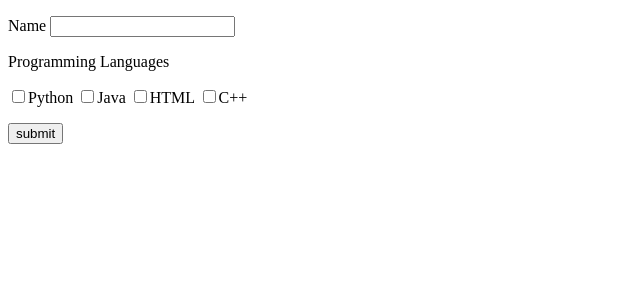
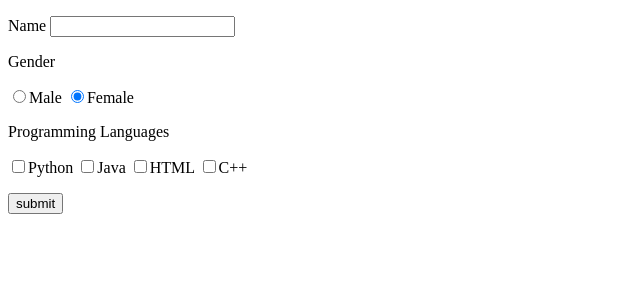
Before and after one commit to CSID-DGU/2022-2-OSSPrac-SSG-11, a Flask app: page / in a window 1280 px wide. Shown: the top 300 px of the page, without its empty margins (0-640 px from the left). Run offline with Flask 2, Linux system fonts and the light colour scheme.

Commit message:
add gender

```diff
--- a/TeamHw_3_Code/main.py
+++ b/TeamHw_3_Code/main.py
@@ -10,6 +10,7 @@ def result():
    if request.method == 'POST':
       result = dict()
       result['Name'] = request.form.get('Name')
+      result['Gender'] = request.form.get('Gender') #성별
       result['Programming Languages'] = ','.join(request.form.getlist('Programming Languages'))
 
       return render_template("result.html",result = result)
--- a/TeamHw_3_Code/templates/input_info.html
+++ b/TeamHw_3_Code/templates/input_info.html
@@ -4,6 +4,11 @@
 
       <form action = "/result" method = "POST">
          <p>Name <input type = "text" name = "Name" /></p>
+         <p>Gender</p>
+         <p>
+            <input type="radio" name="Gender" value="Male">Male
+            <input type="radio" name="Gender" value="Female" checked="checked">Female
+         </p>
          <p>Programming Languages </p>
          <input type="checkbox" name="Programming Languages" value='Python'>Python
          <input type="checkbox" name="Programming Languages" value='Java'>Java
```
